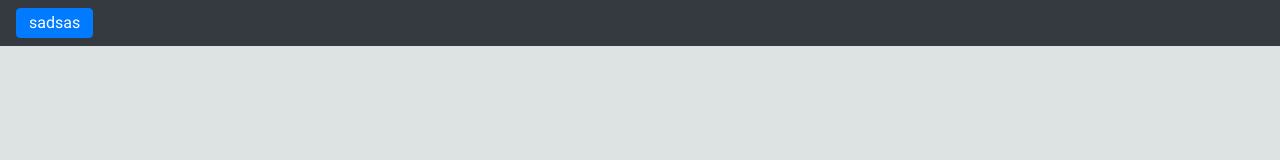
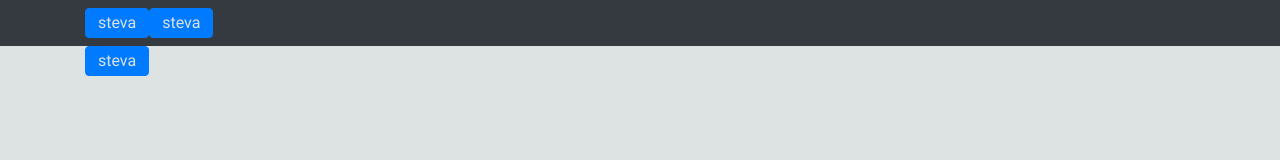
Before and after one commit to jocanjg/newstore, a website: page index.html in a window 1280 px wide. Drawn offline with Linux system fonts and the light colour scheme.

Commit message:
customMadafakaasdasasa

```diff
--- a/index.html
+++ b/index.html
@@ -31,10 +31,32 @@
 
   <body>
 
-    <div class="os-wrapper">
-      <nav class="navbar navbar-expand-lg navbar-dark bg-dark">
-        <button class="btn btn-primary" data-toggle="tooltip" data-placement="right" title="Tooltip on top">sadsas</button>
+    <div class="container-fluid os-wrapper">
+
+      <nav class="navbar navbar-expand-lg fixed-top navbar-dark bg-dark">
+
+          <div class="container">
+
+              <ul class="navbar-nav">
+
+                <li>
+
+                  <a class="btn btn-primary">steva</a>
+
+                </li>
+
+                <li>
+
+                  <a class="btn btn-primary">steva</a>
+
+                </li>
+
+              </ul>
+
+          </div>
+
       </nav>
+        <div class="container"><a class="btn btn-primary">steva</a></div>
     </div>
 
   </body>
--- a/sass/_base.scss
+++ b/sass/_base.scss
@@ -1,7 +1,10 @@
 body,
 html{
 	height: 100%;
-	color: $os-base-color-lighter;
+}
+
+body {
+	padding-top: 46px;
 }
 
 .#{$prefix}wrapper {
--- a/sass/main.scss
+++ b/sass/main.scss
@@ -11,6 +11,10 @@
 /// === font variables === ///
 $font-family-base: roboto-regular, sans-serif;
 $line-height-base: 1;
+
+/// === headings variables === ///
+$headings-margin-bottom: 0;
+
 /// === body color var === ///
 $body-color: $os-base-color-lighter;
 $body-bg: $os-body-bg-color;
```
Also changed, not shown: dev-css/main.css.
